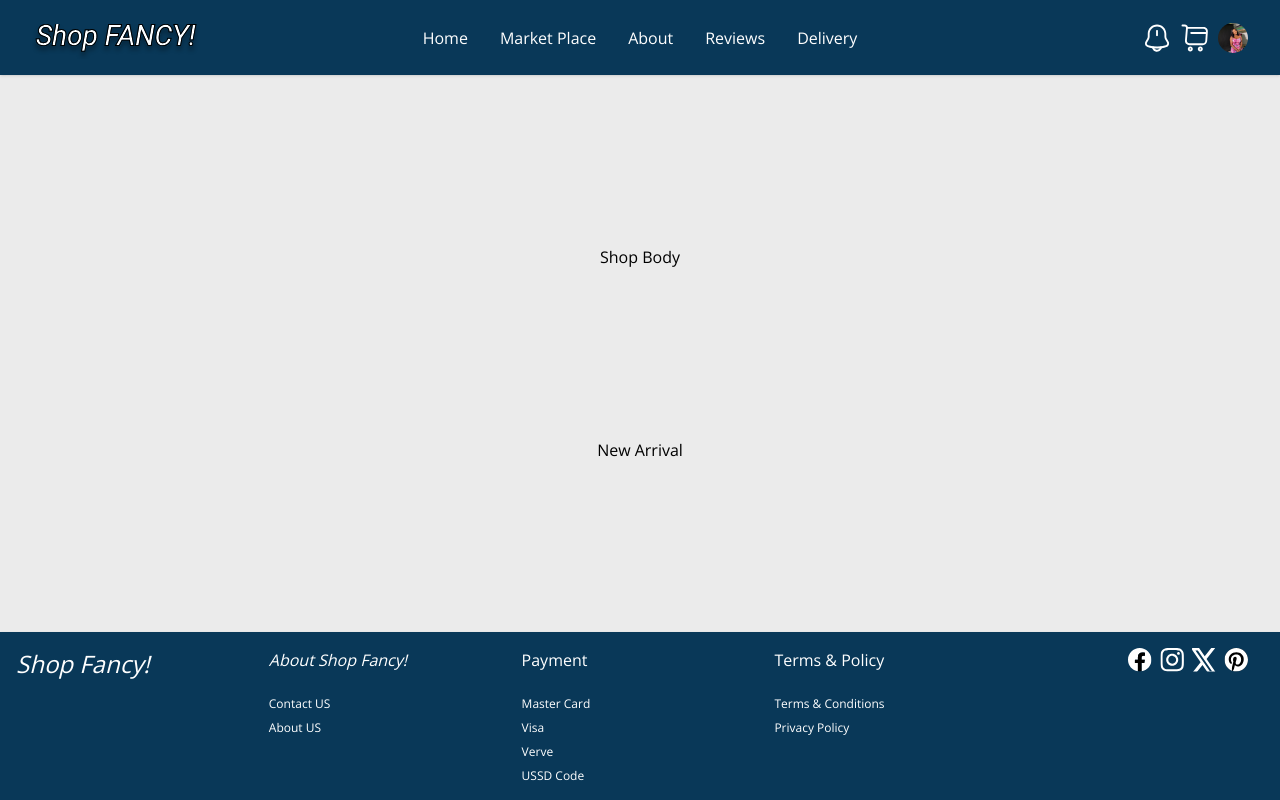
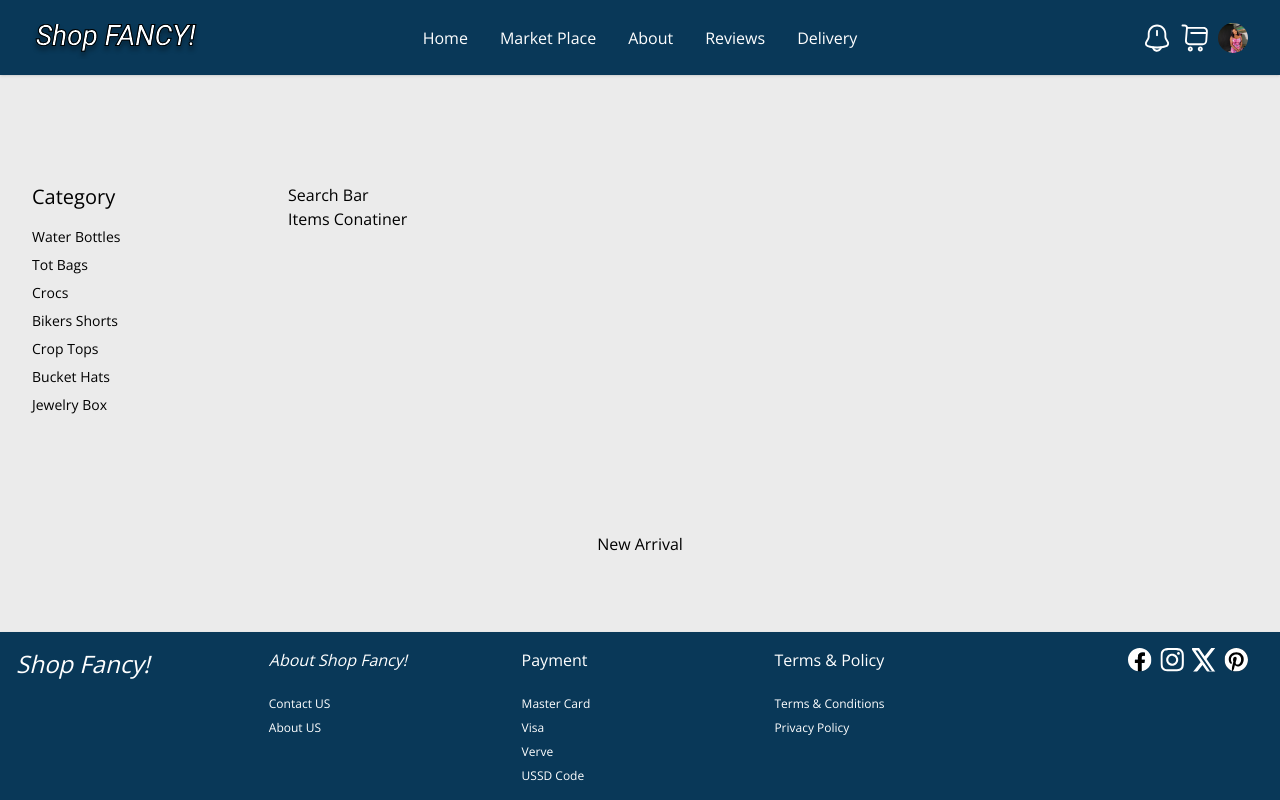
Before and after one commit to CollinDex/shop-fancy, a Next.js app: page / in a window 1280 px wide. Built offline with nearby package versions, Linux system fonts and the light colour scheme.

Commit message:
Completed Left Category Nav

```diff
--- a/src/app/components/shop-body.tsx
+++ b/src/app/components/shop-body.tsx
@@ -1,7 +1,21 @@
 const ShopBody = () => {
+    const links = ['Water Bottles', 'Tot Bags', 'Crocs', 'Bikers Shorts', 'Crop Tops', 'Bucket Hats', 'Jewelry Box'];
     return (
-        <div>
-            Shop Body
+        <div className="w-full h-full grid grid-cols-[1fr_4fr] gap-4 p-8">
+            <div>
+                <p className="text-xl pb-4">Category</p>
+                {
+                    links.map((link, index) => {
+                        return (
+                            <p className="text-sm pb-2 hover:cursor-pointer" key={index}>{link}</p>
+                        )
+                    })
+                }
+            </div>
+            <div className="">
+                <div>Search Bar</div>
+                <div>Items Conatiner</div>
+            </div>
         </div>
     );
 };
```
